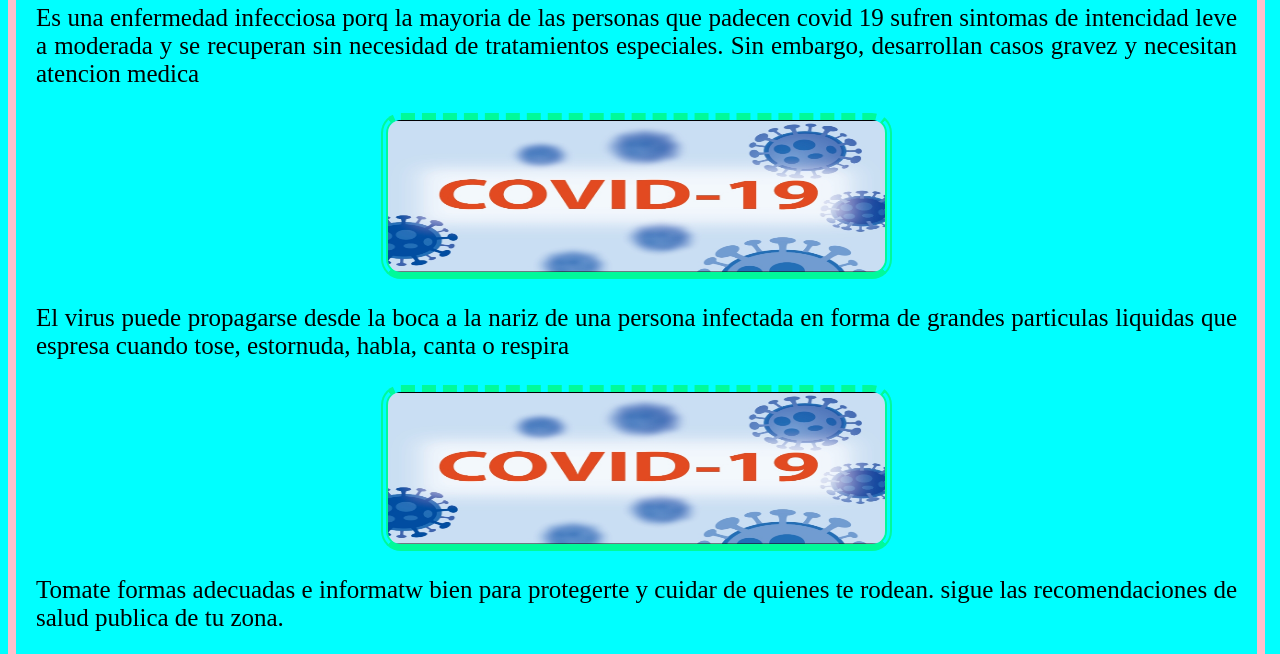
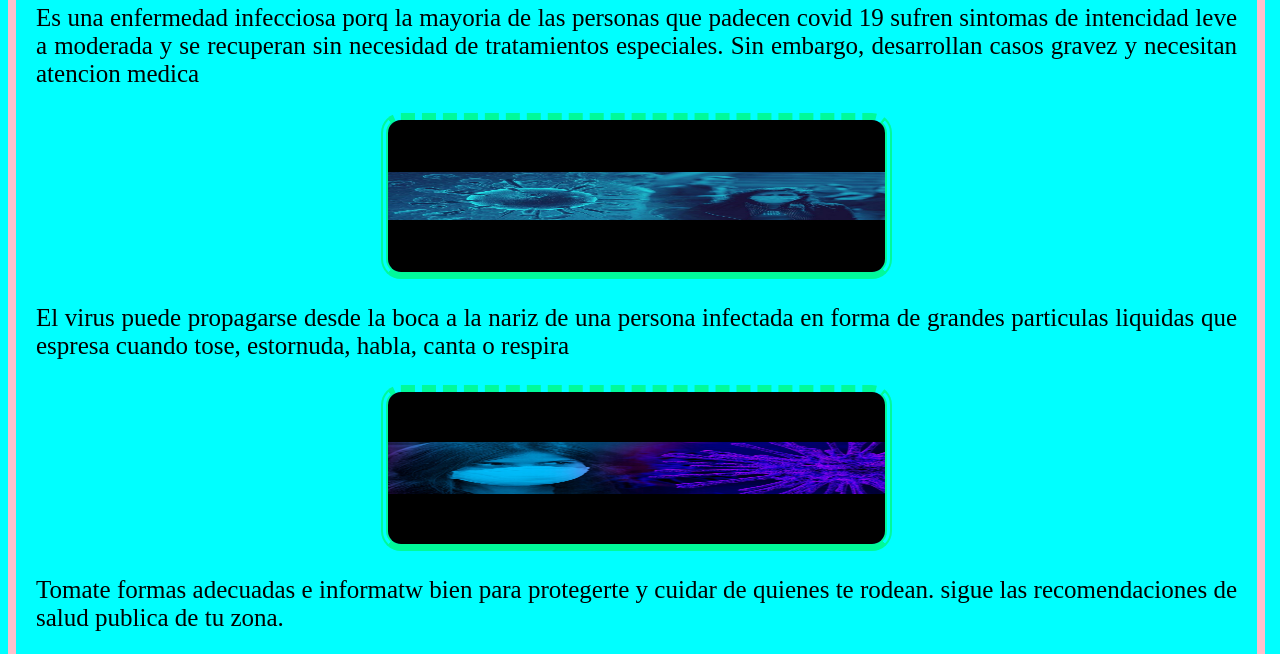
Before and after one commit to Fernando2004jose/covid19, a plain HTML site: page index.html in a window 1280 px wide. Shown: the part 81-735 px from the top of the page. Drawn offline with Linux system fonts and the light colour scheme.

Commit message:
Add files via upload

```diff
--- a/index.html
+++ b/index.html
@@ -9,10 +9,10 @@
 				<H1>COVID19</H1>
 <P>
 Es una enfermedad infecciosa porq la mayoria de las personas que padecen covid 19 sufren sintomas de intencidad leve a moderada y se recuperan sin necesidad de tratamientos especiales. Sin embargo, desarrollan casos gravez y necesitan atencion medica
-<center><img src="2.jpg" Width="40%" height="20%"></center>
+<center><img src="5.jpg" Width="40%" height="20%"></center>
 <p>
 El virus puede propagarse desde la boca a la nariz de una persona infectada en forma de grandes particulas liquidas que espresa cuando tose, estornuda, habla, canta o respira
-<center><img src="2.jpg" width="40%"height="20%"></center>
+<center><img src="6.jpg" width="40%"height="20%"></center>
 <p>
 Tomate formas adecuadas e informatw bien para protegerte y cuidar de quienes te rodean. sigue las recomendaciones de salud publica de tu zona.
 <p>
@@ -20,5 +20,5 @@ Para evitar propagacion de covid 19 sigue estas recomendaciones. mantener una se
 width="40%"hiight="20%="></center>
 <p>
 por tu salud asiste al centro de salud mas cercano y vacunate para prevenir contagios de vovid 19. almomento de vacunarte siempre utiliza las demas formas tu mascarilla gel antibacterial.
-<center><img src="2.jpg"
+<center><img src="7.jpg"
 width="40%"hiight="20%="></center>
```
